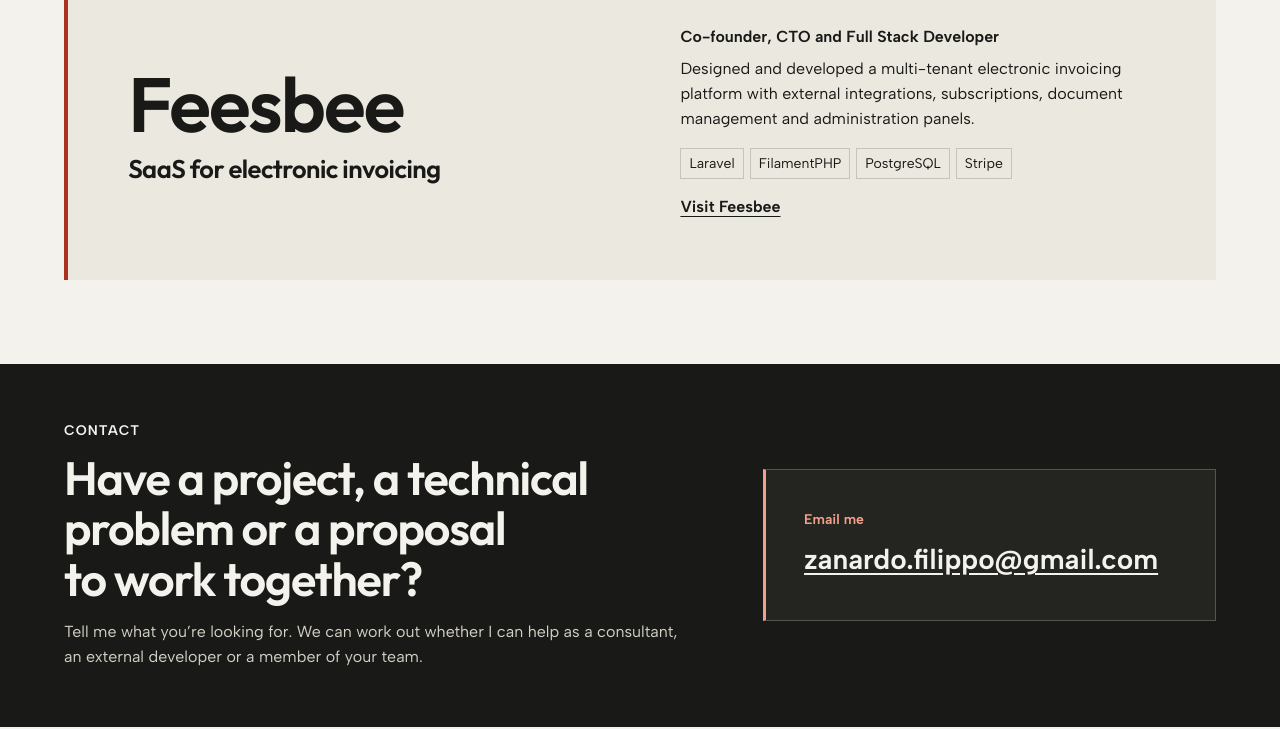
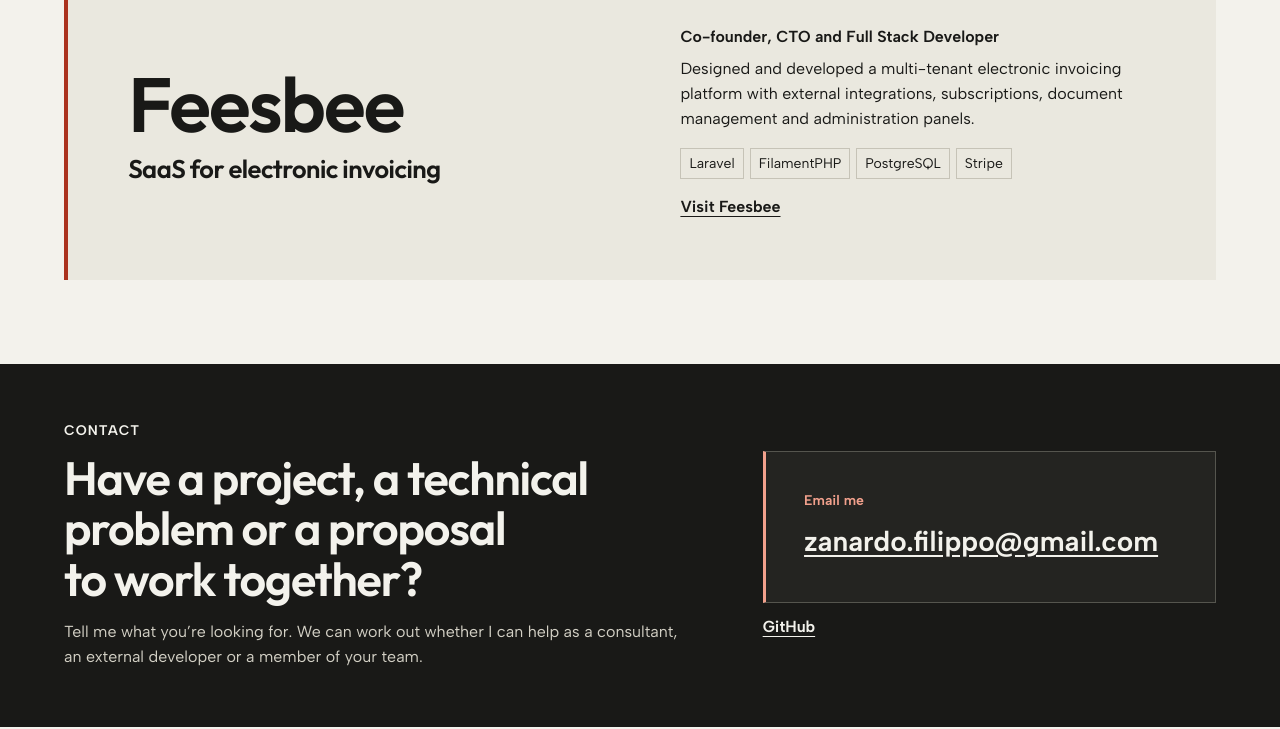
Before and after one commit to filippozanardo/filippozanardo.com, a plain HTML site: page public/en.html in a window 1280 px wide. Shown: the part 3359-4088 px from the top of the page. Drawn offline with Linux system fonts and the light colour scheme.

Commit message:
fix : github

```diff
--- a/public/en.html
+++ b/public/en.html
@@ -151,10 +151,13 @@
         <h2 id="contact-title">Have a project, a technical problem or a proposal to work together?</h2>
         <p class="contact-intro">Tell me what you’re looking for. We can work out whether I can help as a consultant, an external developer or a member of your team.</p>
       </div>
-      <a class="contact-email" id="contact-actions" href="mailto:zanardo.filippo@gmail.com">
-        <span class="contact-email-action">Email me</span>
-        <span class="contact-email-address">zanardo.filippo@gmail.com</span>
-      </a>
+      <div class="contact-links">
+        <a class="contact-email" id="contact-actions" href="mailto:zanardo.filippo@gmail.com">
+          <span class="contact-email-action">Email me</span>
+          <span class="contact-email-address">zanardo.filippo@gmail.com</span>
+        </a>
+        <a class="text-link" href="https://github.com/filippozanardo">GitHub</a>
+      </div>
     </div>
   </section>
   </main>
--- a/public/styles.css
+++ b/public/styles.css
@@ -228,6 +228,8 @@ h3 { font-size: clamp(1.25rem, 2vw, 1.875rem); letter-spacing: -.02em; font-weig
   text-wrap: balance;
 }
 .contact-intro { color: var(--on-dark); }
+.contact-links { display: grid; gap: .75rem; }
+.contact-links .text-link { justify-self: start; }
 .contact-email {
   display: grid;
   gap: .5rem;
```
Also changed, not shown: public/index.html (+7 -4 lines), scripts/build.mjs (+7 -4 lines).
